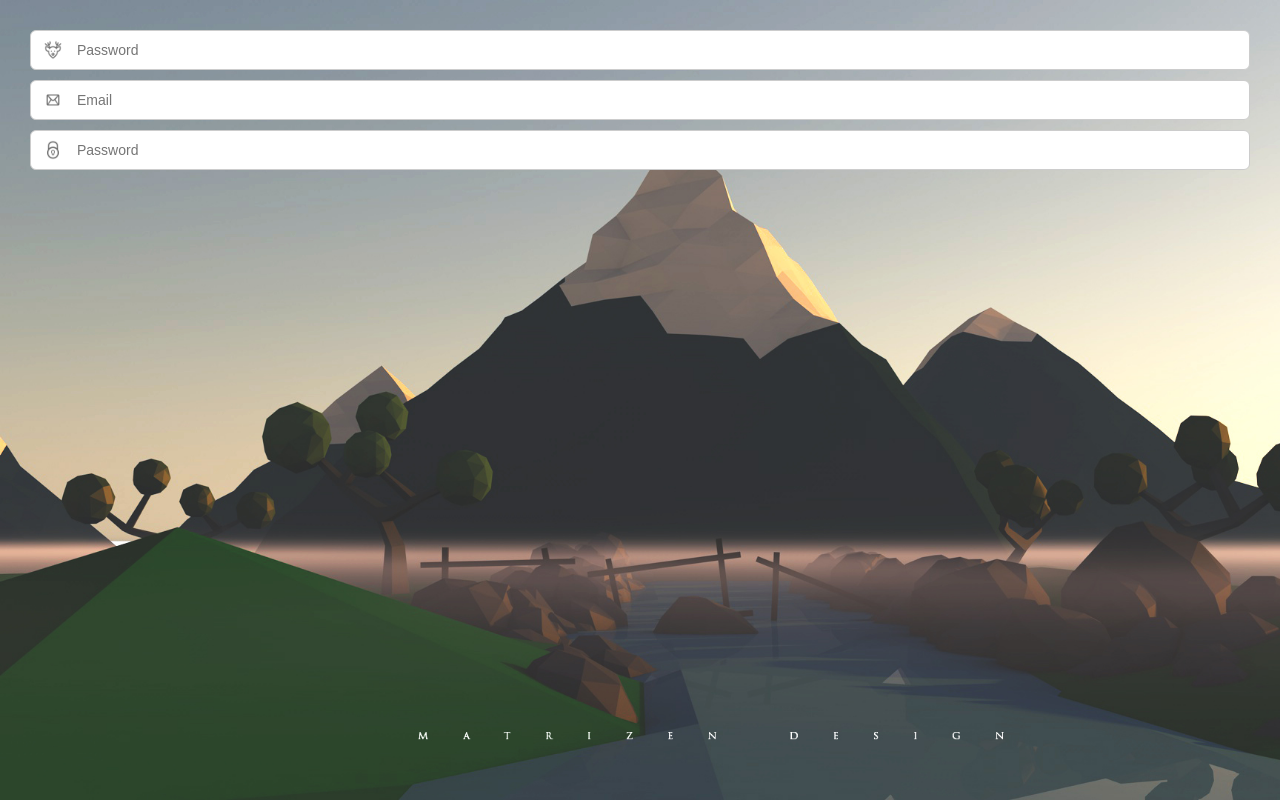
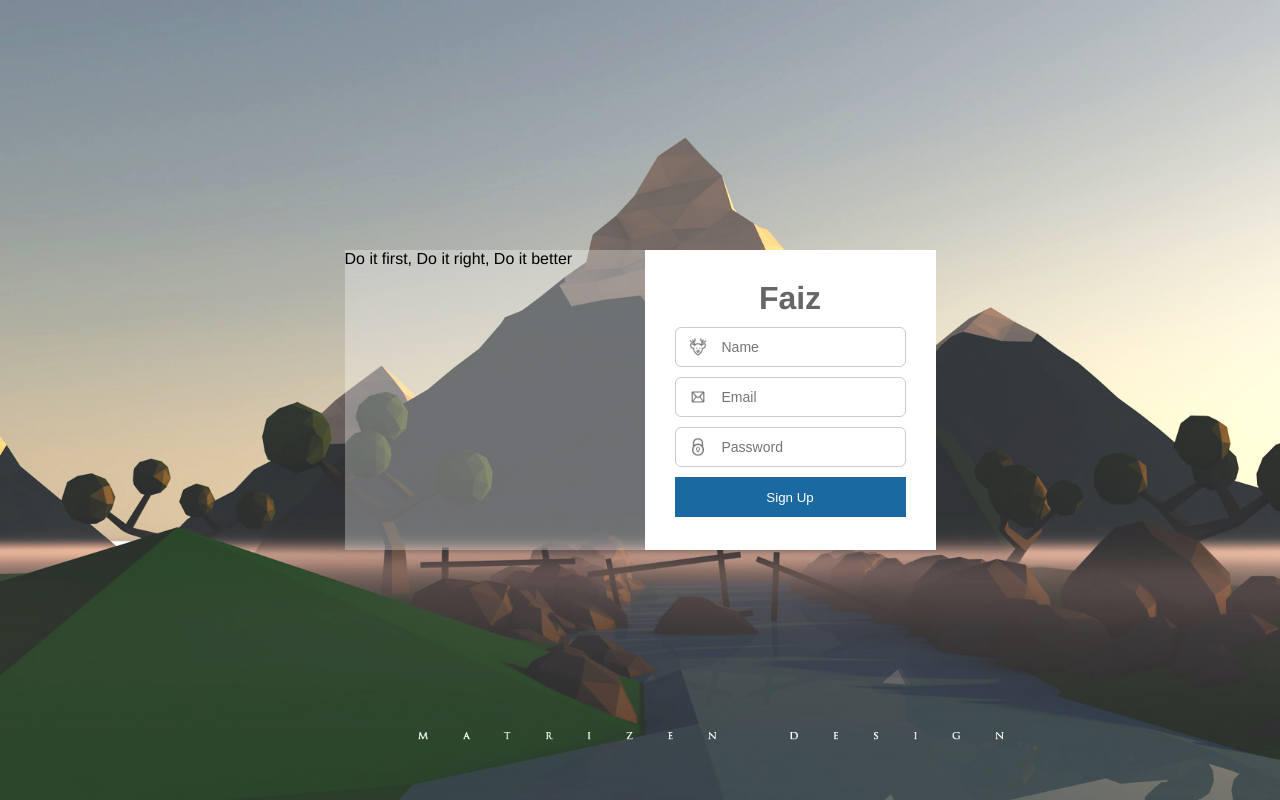
Before and after one commit to qgqceo/Faiz, a Vue app: page /#/signup in a window 1280 px wide. Built offline with nearby package versions, Linux system fonts and the light colour scheme; what vue-socket.io would draw is missing.

Commit message:
修改注册页样式

```diff
--- a/src/styles/base.scss
+++ b/src/styles/base.scss
@@ -19,3 +19,20 @@
 .color-white {
     color: #fff;
 }
+// flex 相关
+.flex {
+    display: flex;
+}
+.flex-row {
+    flex-direction: row;
+}
+.center {
+    align-items: center;
+    justify-content: center;
+}
+.ali-center {
+    align-items: center;
+}
+.jus-center {
+    justify-content: center;
+}
--- a/src/views/login/Signup.vue
+++ b/src/views/login/Signup.vue
@@ -1,12 +1,14 @@
 <template>
-    <div class="container">
-        <div>
-            <div></div>
+    <div class="container flex center">
+        <div class="flex flex-row">
+            <div class="left-area">Do it first, Do it right, Do it better</div>
+            <div class="right-area">
                 <!-- 输入框区域 -->
                 <div class="input-area">
+                    <h1>Faiz</h1>
                     <div class="input-box">
                         <img src="../../assets/login/login_input_name.png" alt="name_image" />
-                    <input v-model="name" type="text" placeholder="Password" />
+                        <input v-model="name" type="text" placeholder="Name" />
                     </div>
                     <div class="input-box">
                         <img src="../../assets/login/login_input_email.png" alt="email_image" />
@@ -16,6 +18,8 @@
                         <img src="../../assets/login/login_input_password.png" alt="password_image" />
                         <input v-model="password" type="text" placeholder="Password" />
                     </div>
+                </div>
+                <button class="bg-blue">Sign Up</button>
             </div>
         </div>
     </div>
@@ -34,16 +38,36 @@ export default {
 </script>
 
 <style lang="scss" scoped>
+@import '../../styles/base.scss';
 .container {
     width: 100%;
     height: 100%;
     background: url('../../assets/login/signup_back.jpg');
     background-size: cover;
-    position: relative
+    position: relative;
+}
+.left-area {
+    width: 300px;
+    height: 300px;
+    background-color: rgba( 255, 255, 255, 0.3);
+}
+.right-area {
+    height: 300px;
+    padding: 30px 30px 0 30px;
+    box-sizing: border-box;
+    background-color: #fff;
+    h1 {
+        text-align: center;
+        color: #666;
+        margin-bottom: 10px;
+    }
+    button {
+        width: 100%;
+        height: 40px;
+        color: #fff;
+    }
 }
 .input-area {
-    height: 100px;
-    padding: 30px;
     .input-box {
         position: relative;
         img {
```
Lines whose indentation alone changed are shown as unchanged.
